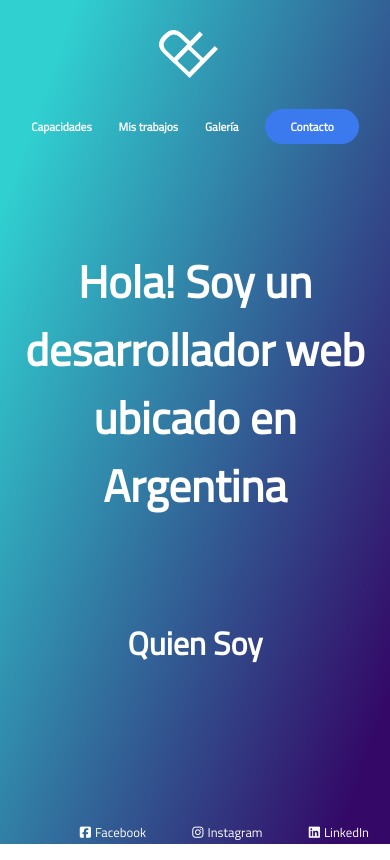
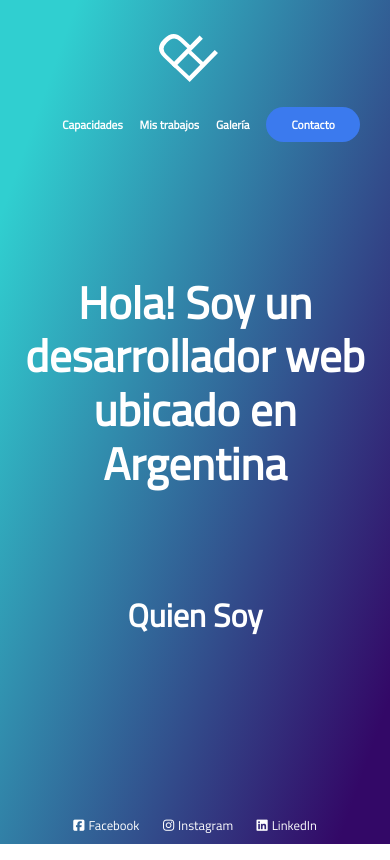
Before and after one commit to facuupan/portfolio, a plain HTML site: page index.html in a window 390 px wide. Drawn offline with nearby package versions, Linux system fonts and the light colour scheme.

Commit message:
correcciòn de footer

```diff
--- a/CSS/style.css
+++ b/CSS/style.css
@@ -68,11 +68,13 @@
     z-index: -1;
 }
 
-li{
+ footer li{
     list-style: none;
-    padding: 1rem;
+    padding-left:1.5rem;
     display: inline;
-    margin: 0px 5px;
+}
+footer ul{
+    margin:0 2rem;
 }
 .headerItems{
     display:flex;
@@ -109,6 +111,8 @@
     text-decoration: none;
     border-radius: 3px;
     font-weight: bold;
+    list-style: none;
+    display:inline;
 }
 #navContacto{
     background-color: rgb(59, 122, 238);
@@ -165,7 +169,7 @@
 }
 footer{
     position: fixed;
-    bottom: 0px;
+    bottom: 0.5em;
     width: 100vw;
     display:flex;
     justify-content:flex-end;
@@ -288,10 +292,28 @@
         margin: auto;
     }
     footer a{
-        font-size: 0.8rem;
+        font-size: 1.2rem;
         justify-items: center;
     }
-
+    footer li{
+        list-style: none;
+        padding: 0 0.5em;
+        display: inline;
+    }
+    footer ul{
+        margin:0 0 0.3em 0;
+        padding: 0;
+    }
+    footer{
+        position: fixed;
+        bottom: 0;
+        width: 100vw;
+        display:flex;
+        justify-content:center;
+        /* background-color: #add8e6; */
+        grid-area: footer;
+        position: absolute;
+    }
 }
 @media only screen and (max-width: 768px) {
     header{
@@ -342,53 +364,6 @@
         margin:0,20vw;
     }
 }
-@media only screen and (max-width: 768px) {
-    header{
-        width: 100%;
-        margin: auto;
-        max-height: 70px;
-        grid-area: header;
-    }
-
-    .headerItems li a{
-        display:flex;
-        flex-wrap: wrap;
-        justify-content: flex-start;
-        border: none;
-        margin: 0.5rem;
-        align-items: center;
-        font-size: 0.8rem;
-        justify-content: center;
-        text-align: center;
-    }
-    .headerItems ul{
-        display: flex;
-        flex-wrap: nowrap;
-    }
-    .headerItems{
-        padding: 0;
-        align-self: center;
-    }
-    .headerDiv{
-        display: flex;
-        flex-wrap: wrap;
-        flex-direction: column;
-        margin: auto;
-        padding-top: 1rem;
-        padding: 0;
-    }
-    .logoContainer h1 {
-        display: none;
-    }
-    .mainItemsh1{
-        font-size: 2.8rem;
-        margin: auto;
-    }
-    footer a{
-        font-size: 0.8rem;
-        justify-items: center;
-    }
-}
 @media only screen and (max-width: 426px) {
     header{
         width: 100%;
--- a/index.html
+++ b/index.html
@@ -5,7 +5,9 @@
     <meta http-equiv="X-UA-Compatible" content="IE=edge">
     <meta name="viewport" content="width=device-width, initial-scale=1.0">
     <title>Facundo Pancani</title>
-    <!------------------------ CSS -------------------------->
+    <!-------------------------------- Bootstrap ---------------------->
+    <link href="https://cdn.jsdelivr.net/npm/bootstrap@5.1.3/dist/css/bootstrap.min.css" rel="stylesheet" integrity="sha384-1BmE4kWBq78iYhFldvKuhfTAU6auU8tT94WrHftjDbrCEXSU1oBoqyl2QvZ6jIW3" crossorigin="anonymous">
+    <!---------------------------------- CSS --------------------------->
     <link rel="stylesheet" href="./CSS/style.css">
     <!--------------------------------------- Google Sans ------------------------------------------------>
     <link rel="preconnect" href="https://fonts.googleapis.com">
@@ -57,5 +59,7 @@
     <script>
         AOS.init();
     </script>
+    <script src="https://cdn.jsdelivr.net/npm/@popperjs/core@2.10.2/dist/umd/popper.min.js" integrity="sha384-7+zCNj/IqJ95wo16oMtfsKbZ9ccEh31eOz1HGyDuCQ6wgnyJNSYdrPa03rtR1zdB" crossorigin="anonymous"></script>
+    <script src="https://cdn.jsdelivr.net/npm/bootstrap@5.1.3/dist/js/bootstrap.min.js" integrity="sha384-QJHtvGhmr9XOIpI6YVutG+2QOK9T+ZnN4kzFN1RtK3zEFEIsxhlmWl5/YESvpZ13" crossorigin="anonymous"></script>
 </body>
 </html>
```
